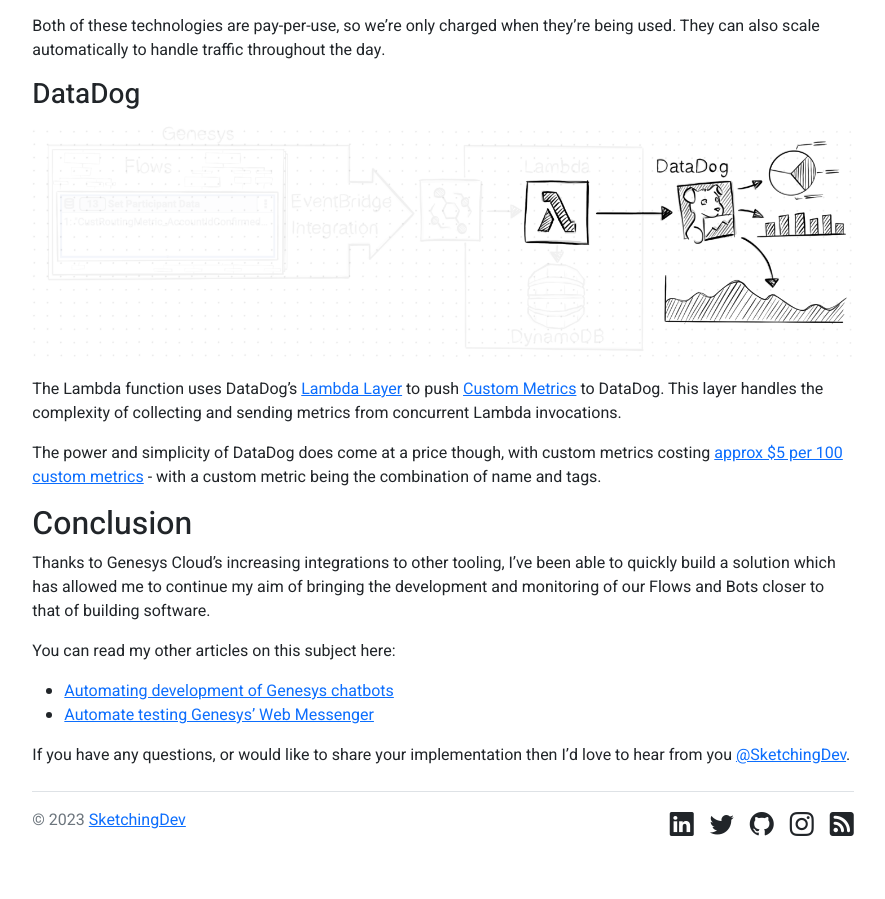
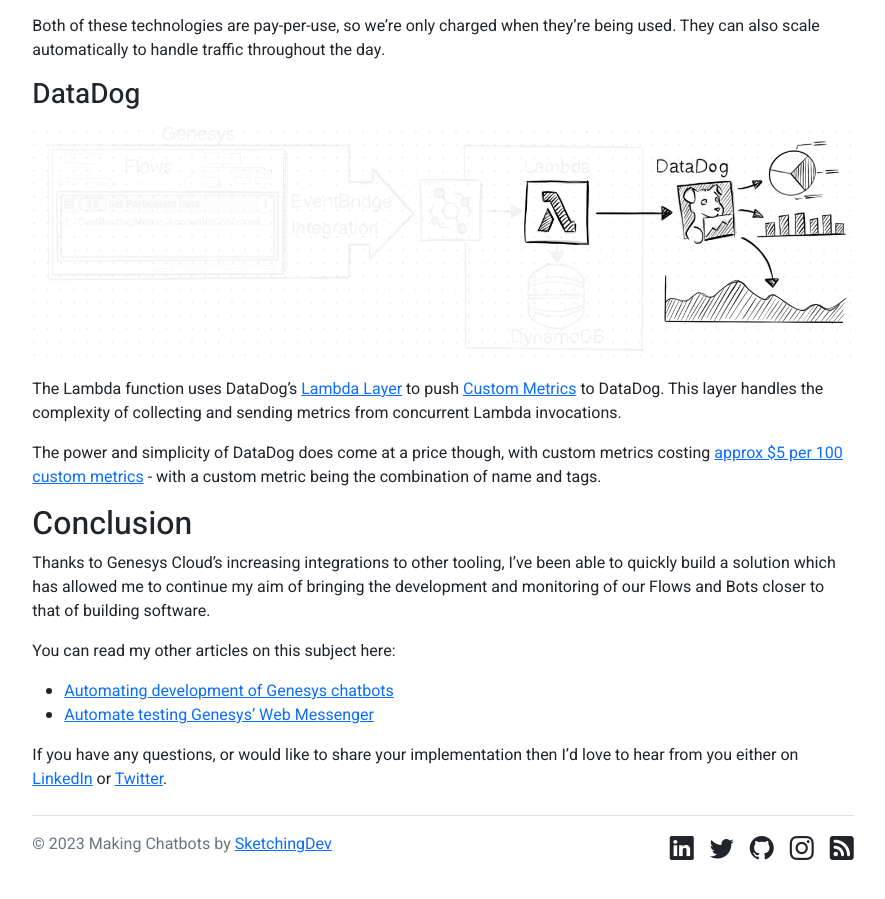
Before and after one commit to SketchingDev/makingchatbots.github.io, a Jekyll site: the page built from blog/_posts/2023-04-19-creating-a-realtime-reporting-tool-for-genesys-flows.md, in a window 1280 px wide and 900 px high, scrolled down 3841 px. Shown: the whole window, without its empty margins (197-1082 px from the left). Built offline with Jekyll 4.4.1, drawn with Linux system fonts in a browser that asks for light colours; nearby versions of some CDN libraries; before the commit the page ends 4717 px from its top, so only the background shows below that.

Commit message:
Update links

```diff
--- a/_includes/footer.html
+++ b/_includes/footer.html
@@ -1,5 +1,5 @@
 <footer class="d-flex justify-content-between pt-3 mt-4 border-top">
-    <p class="text-center text-muted">&copy; {{ site.time | date: '%Y' }} <a href="https://sketchingdev.co.uk">SketchingDev</a></p>
+    <p class="text-center text-muted">&copy; {{ site.time | date: '%Y' }} {{ site.author.name }} by <a href="https://sketchingdev.co.uk">SketchingDev</a></p>
     <ul class="list-unstyled d-flex" style="font-size: 1.5em">
         <li class="ms-3">
             <a class="link-dark" href="https://www.linkedin.com/in/lucas-woodward-the-dev/">
--- a/blog/_posts/2023-04-19-creating-a-realtime-reporting-tool-for-genesys-flows.md
+++ b/blog/_posts/2023-04-19-creating-a-realtime-reporting-tool-for-genesys-flows.md
@@ -127,8 +128,8 @@
 
 You can read my other articles on this subject here:
 
-* [Automating development of Genesys chatbots](https://sketchingdev.co.uk/blog/automating-development-of-genesys-chatbots.html)
-* [Automate testing Genesys' Web Messenger](https://sketchingdev.co.uk/blog/automate-testing-genesys-web-messenger.html)
+* [Automating development of Genesys chatbots](https://makingchatbots.com/blog/automating-development-of-genesys-chatbots.html)
+* [Automate testing Genesys' Web Messenger](https://makingchatbots.com/blog/automate-testing-genesys-web-messenger.html)
 
 If you have any questions, or would like to share your implementation then I'd love to hear from you
-[@SketchingDev](https://twitter.com/SketchingDev).
+either on [LinkedIn](https://www.linkedin.com/in/lucas-woodward-the-dev/) or [Twitter](https://twitter.com/SketchingDev).
--- a/projects/index.html
+++ b/projects/index.html
@@ -5,7 +5,7 @@
 
 <div class="card border-0 mb-3">
     <div class="card-body ps-0">
-        <h2 class="card-title fs-5"><a href="https://github.com/ovotech/genesys-web-messaging-tester">Genesys Web Messaging Tester</a></h2>
+        <h2 class="card-title fs-5"><a href="https://genesys-messenger-tester.makingchatbots.com/">Genesys Web Messaging Tester</a></h2>
         <p class="card-text">A modular framework I made for testing Genesys's Web Messenger chat-bots and flows. I made it
             at OVO Energy, where it is used by QA Engineers and as part of their <a href="https://tech.ovoenergy.com/automating-development-of-genesys-chat-bots/">chat-bot CI/CD pipeline</a>.
         </p>
@@ -14,7 +14,7 @@
 
 <div class="card border-0 mb-3">
     <div class="card-body ps-0">
-        <h2 class="card-title fs-5"><a href="https://github.com/SketchingDev/ivr-tester">IVR Tester</a></h2>
+        <h2 class="card-title fs-5"><a href="https://ivr-tester.makingchatbots.com/#/">IVR Tester</a></h2>
         <p class="card-text">A modular framework for testing Interactive Voice Response (IVR) call flows.</p>
     </div>
 </div>
```
Also changed, not shown: other parts of blog/_posts/2023-04-19-creating-a-realtime-reporting-tool-for-genesys-flows.md (+1 -0 lines), blog/_posts/2022-03-15-automate-testing-genesys-web-messenger.md (+2 -2 lines), blog/_posts/2023-02-03-automating-development-of-genesys-chatbots.md (+1 -1 lines).
